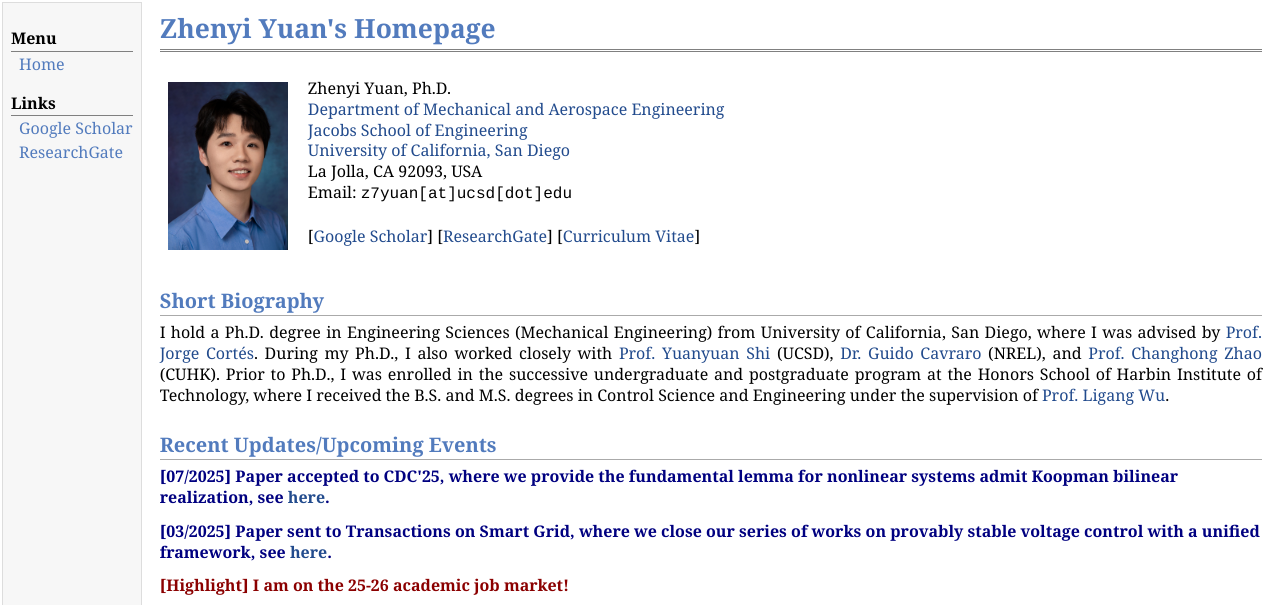
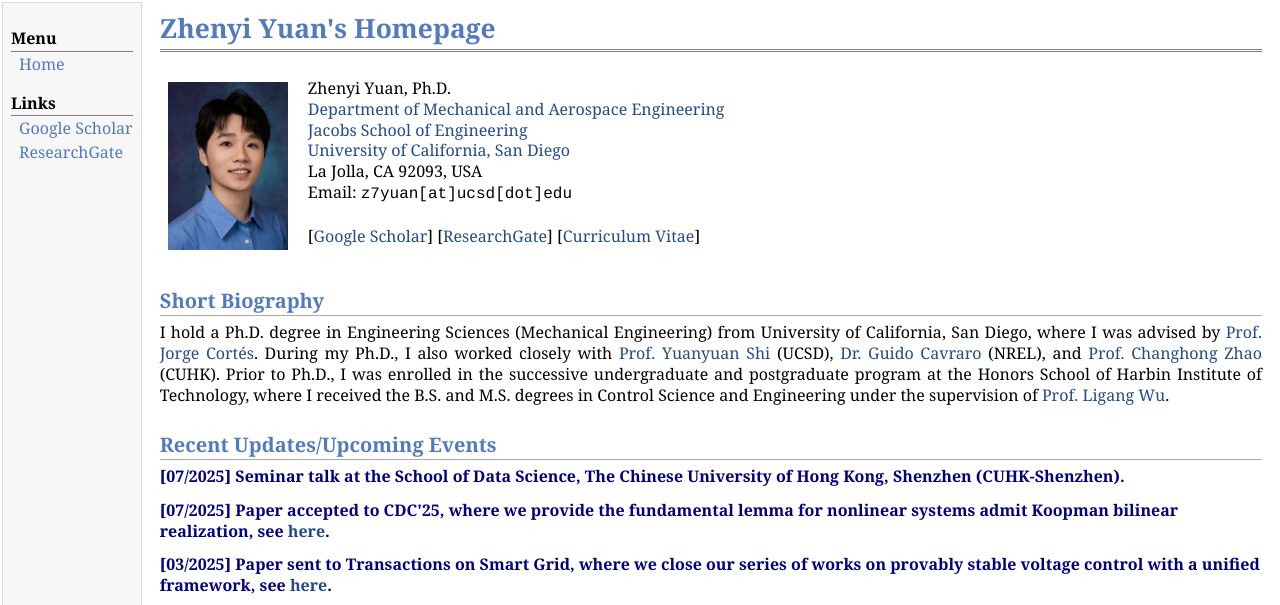
Before and after one commit to yuanzh21/yuanzh21.github.io, a plain HTML site: page index.html in a window 1280 px wide. Shown: the top 605 px of the page. Drawn offline with nearby package versions, Linux system fonts and the light colour scheme; some packages are replaced by stand-ins of ours.

Commit message:
Update index.html

```diff
--- a/index.html
+++ b/index.html
@@ -81,6 +81,8 @@ Prior to Ph.D., I was enrolled in the successive undergraduate and postgraduate
 <p style="color:navy;"><b>[06/2024] Attended the PSCC in Paris, lots of fun and, particularly, many enjoyable discussions with fascinating ideas. See <a href="https://pscc2024.fr/from-the-conference/" target="blank">From the Conference</a> here!</b>
 </p>
 -->
+<p style="color:navy;"><b>[07/2025] Seminar talk at the School of Data Science, The Chinese University of Hong Kong, Shenzhen (CUHK-Shenzhen).
+</b></p>
 <p style="color:navy;"><b>[07/2025] Paper accepted to CDC'25, where we provide the fundamental lemma for nonlinear systems admit Koopman bilinear realization, see <a href="https://arxiv.org/pdf/2505.03346" target=&ldquo;blank&rdquo;>here</a>.
 </b></p>
 <p style="color:navy;"><b>[03/2025] Paper sent to Transactions on Smart Grid, where we close our series of works on provably stable voltage control with a unified framework, see <a href="http://terrano.ucsd.edu/jorge/publications/data/2025_YuFeShCo-tsg.pdf" target=&ldquo;blank&rdquo;>here</a>.
```
